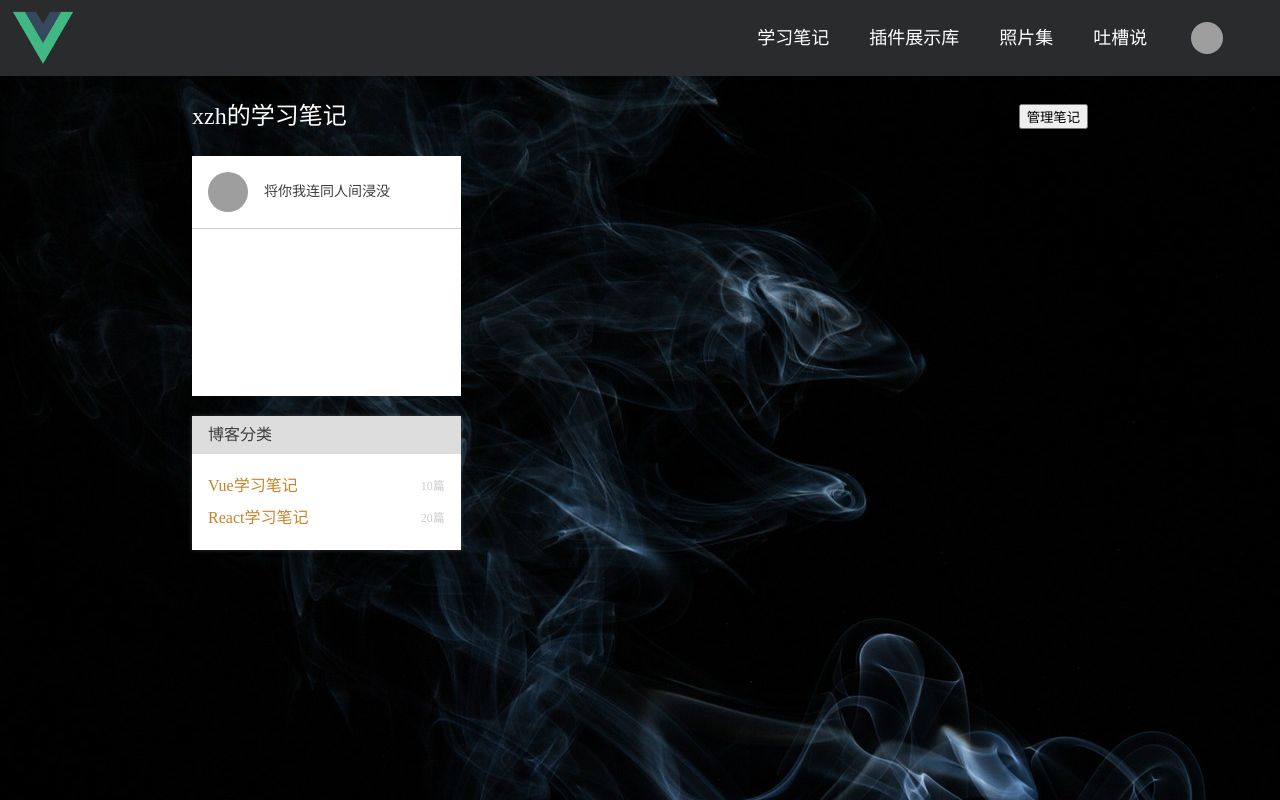
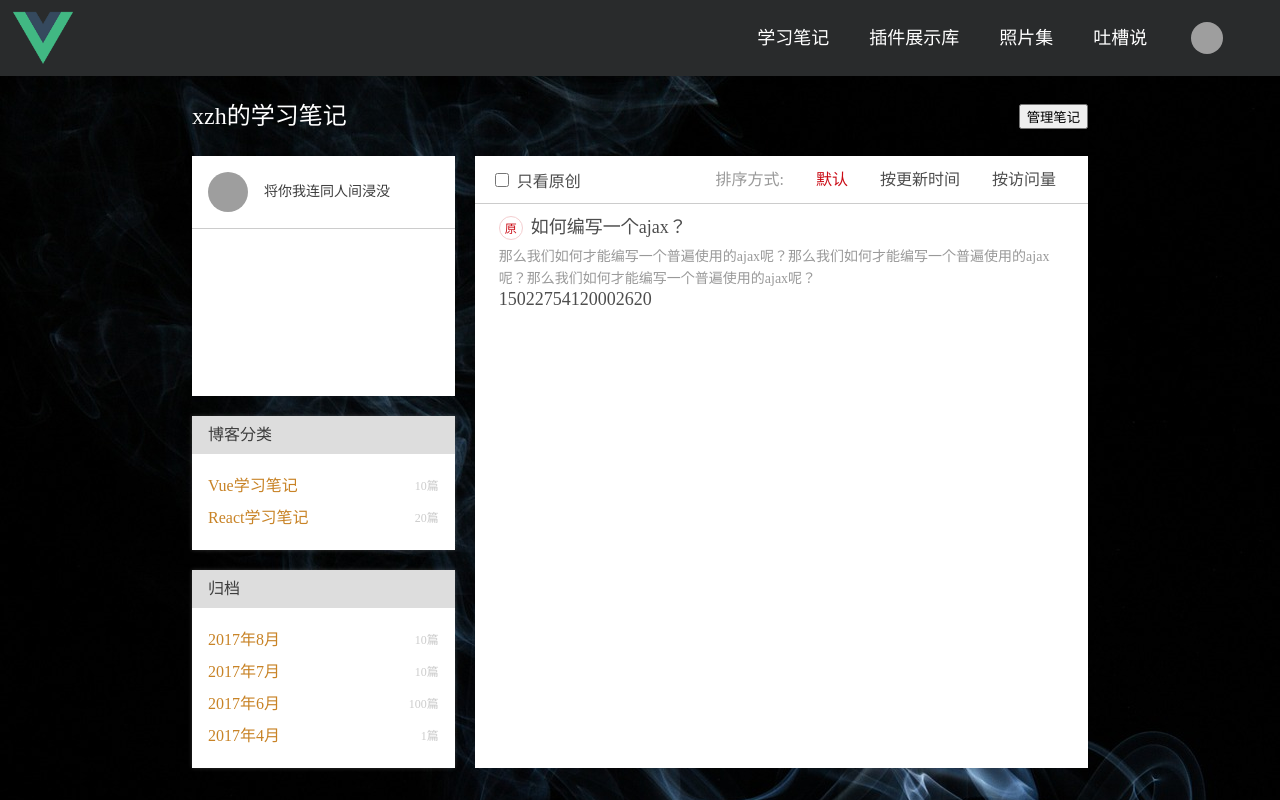
Before and after one commit to xzh97/xzh-blog, a Vue app: page /#/blog/list in a window 1280 px wide. Shown: the top 800 px of the page. Built offline with nearby package versions, Linux system fonts and the light colour scheme; grey boxes are pictures that could not be loaded.

Commit message:
formatDate

```diff
--- a/src/App.vue
+++ b/src/App.vue
@@ -20,8 +20,8 @@ export default {
 };
 </script>
 
-<style lang='scss' scoped>
-
+<style lang='scss'>
+@import './styles/common.scss';
 #app {
     width: 100%;
 }
--- a/src/components/base/category/index.vue
+++ b/src/components/base/category/index.vue
@@ -3,7 +3,7 @@
         <h3 class="category-title">{{ title }}</h3>
         <div class="category-content">
             <ul class="category-list">
-                <li class="category-item" :key="item.value" v-for="item in categoryList">
+                <li class="category-item oneline" :key="item.value" v-for="item in categoryList">
                     <div class="item-left">{{ item.categoryName}}</div>
                     <div class="item-right">{{ item.articlesCount }}篇</div>
                 </li>
@@ -51,7 +51,6 @@ export default {
     }
     .category-item {
         @include fbc;
-        @include oneline;
         cursor: pointer;
         height: 32px;
         line-height: 32px;
--- a/src/styles/common.scss
+++ b/src/styles/common.scss
@@ -49,3 +49,16 @@ table {
 	border-collapse: collapse;
 	border-spacing: 0;
 }
+
+.clearfix::after{
+	content: '';
+	height:0;
+	visibility: hidden;
+	clear: both;
+}
+
+.oneline{
+    text-overflow: ellipsis;
+    overflow: hidden;
+    white-space: nowrap;
+}
--- a/src/styles/mixin.scss
+++ b/src/styles/mixin.scss
@@ -16,15 +16,15 @@
     align-items: center;
 }
 
-// 间隔对齐
+// 从左边开头
 @mixin fsc{
     display: flex;
     justify-content: flex-start;
     align-items: center;
 }
 
-@mixin oneline{
-    text-overflow: ellipsis;
-    overflow: hidden;
-    white-space: nowrap;
+// 两端对齐 上下随缘
+@mixin fb{
+    display: flex;
+    justify-content: space-between;
 }
--- a/src/views/blogs/list/index.vue
+++ b/src/views/blogs/list/index.vue
@@ -14,9 +14,36 @@
                     <div class="blog-info">
                         <avatar></avatar>
                     </div>
-                    <category :title='blogCategorys.title' :categoryList='blogCategorys.categoryList'></category>
+                    <category v-for="item in blogCategorys" :key='item.title' :title='item.title' :categoryList='item.categoryList'></category>
                 </div>
-                <div class="content-right"></div>
+                <div class="content-right">
+                    <div class="content-tips">
+                        <form class="original-only">
+                            <label class="check-original-box" for="check-original"><input v-model="isSeeOriginalOnly" type="checkbox" name="blogTypeCheck" id="check-original">只看原创</label>
+                        </form>
+                        <dl class="sort-by clearfix">
+                            <dt>排序方式:</dt>
+                            <dd class="sort-filter" v-for="item in sortByList" :key="item.title"
+                                :class="{'sort-by-active':item.value === sortBy}"
+                                @click="sortClickHandle(item)">
+                                {{ item.title }}
+                            </dd>
+                        </dl>
+                    </div>
+                    <ul class="content-list">
+                        <li class="blog-item" :key="item.id" v-for="item in blogList">
+                            <h4 class="blog-title">
+                                <span class="blog-type" :class="{'original':item.blogType === 'original',}">原</span>如何编写一个ajax？
+                            </h4>
+                            <p class="blog-desc">{{ item.description }}</p>
+                            <p class="blog-item-footer">
+                                <span class="blog-update-time">{{ item.lastUpdatedTime }}</span>
+                                <span class="blog-visitor">{{ item.visitor }}</span>
+                                <span class="blog-comment">{{ item.commentCount }}</span>
+                            </p>
+                        </li>
+                    </ul>
+                </div>
             </div>
         </div>
     </div>
@@ -29,7 +56,8 @@ export default {
     name:'blog-list',
     data(){
         return {
-            blogCategorys:{
+            blogCategorys:[
+                {
                     title:'博客分类',
                     categoryList:[
                         {
@@ -44,6 +72,65 @@ export default {
                         },
                     ]
                 },
+                {
+                    title:'归档',
+                    categoryList:[
+                        {
+                            value:'2017-08',
+                            categoryName:'2017年8月',
+                            articlesCount:10,
+                        },
+                        {
+                            value:'2017-07',
+                            categoryName:'2017年7月',
+                            articlesCount:10,
+                        },
+                        {
+                            value:'2017-06',
+                            categoryName:'2017年6月',
+                            articlesCount:100,
+                        },
+                        {
+                            value:'2017-04',
+                            categoryName:'2017年4月',
+                            articlesCount:1,
+                        },
+                    ]
+                }
+            ],
+            isSeeOriginalOnly:false,
+            sortBy:'default',
+            sortByList:[
+                {
+                    title:'默认',
+                    value:'default',
+                },
+                {
+                    title:'按更新时间',
+                    value:'updateTime',
+                },
+                {
+                    title:'按访问量',
+                    value:'visits',
+                },
+            ],
+            blogList:[
+                {
+                    id:100001,
+                    title:'如何编写一个ajax？',
+                    blogType:'original',
+                    description:'那么我们如何才能编写一个普遍使用的ajax呢？那么我们如何才能编写一个普遍使用的ajax呢？那么我们如何才能编写一个普遍使用的ajax呢？',
+                    lastUpdatedTime:1502275412000,
+                    visitor: 262,
+                    commentCount:0,
+                    comments:[],
+                },
+            ],
+        }
+    },
+    methods:{
+        sortClickHandle(sortWay){
+            this.sortBy = sortWay.value;
         }
     },
     components:{
@@ -78,7 +165,8 @@ export default {
             }
             .content{
                 width: 100%;
-                @include fbc;
+                @include fb;
+                color: #4d4d4d;
                 .content-left{
                     width: 30%;
                     .blog-info, .blog-category{
@@ -90,6 +178,82 @@ export default {
                         margin-top: 20px;
                     }
                 }
+                .content-right{
+                    width: 70%;
+                    background: #ffffff;
+                    margin-left: 20px;
+                    .content-tips{
+                        height: 48px;
+                        line-height: 48px;
+                        border-bottom: 1px solid #cccccc;
+                        padding: 0 16px;
+                        @include fb;
+                        .check-original-box {
+                            #check-original {
+                                margin-right: 8px;
+                                width: 14px;
+                                height: 14px;
+                                cursor: pointer;
+                            }
+                            font-size: 16px;
+                            vertical-align: middle;
+                        }
+                        .sort-by{
+                            dt,.sort-filter{
+                                font-size: 16px;
+                                padding: 0 16px;
+                                float: left;
+                                height: 48px;
+
+                            }
+                            dt{
+                                color: #999999;
+                            }
+                            .sort-filter{
+                                cursor: pointer;
+                            }
+                            .sort-filter:hover,.sort-by-active{
+                                color: #ca0c16;
+                            }
+                        }
+                    }
+                    .content-list{
+                        .blog-item{
+                            padding: 12px 24px;
+                            .blog-title{
+                                color: #4d4d4d;
+                                word-break: break-all;
+                                margin-bottom: 6px;
+                                .blog-type{
+                                    display: inline-block;
+                                    width: 24px;
+                                    height: 24px;
+                                    line-height: 24px;
+                                    border-radius: 50%;
+                                    box-sizing: border-box;
+                                    font-weight: normal;
+                                    margin-right: 8px;
+                                    font-size: 12px;
+                                    text-align: center;
+                                }
+                                .original{
+                                    color:#ca0c16;
+                                    border: 1px solid #f4ced0;
+                                }
+                                .reproduced{
+                                    color: #86ca5e;
+                                    border: 1px solid #e7f4df;
+                                }
+                            }
+                            .blog-desc{
+                                color: #999;
+                                font-size: 14px;
+                                line-height: 22px;
+                                white-space: normal;
+                            }
+                        }
+                    }
+                }
             }
         }
     }
```
Also changed, not shown: src/utils/index.js (added, +30 -0 lines). Lines whose indentation alone changed are shown as unchanged.
